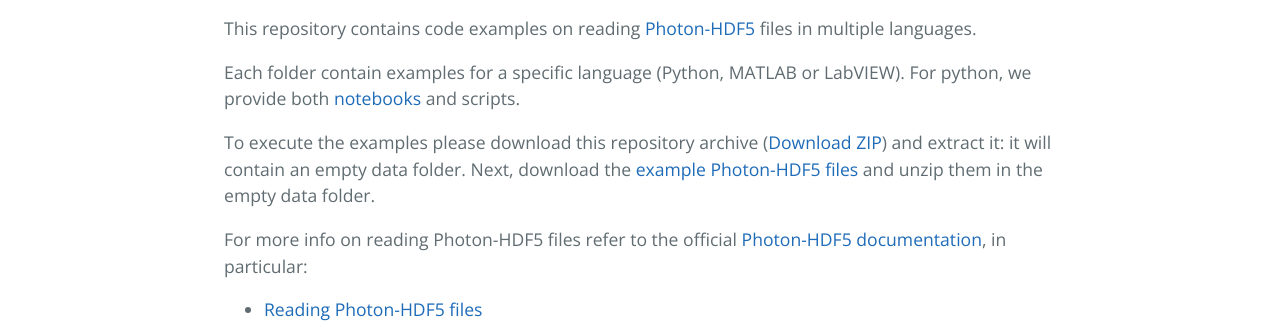
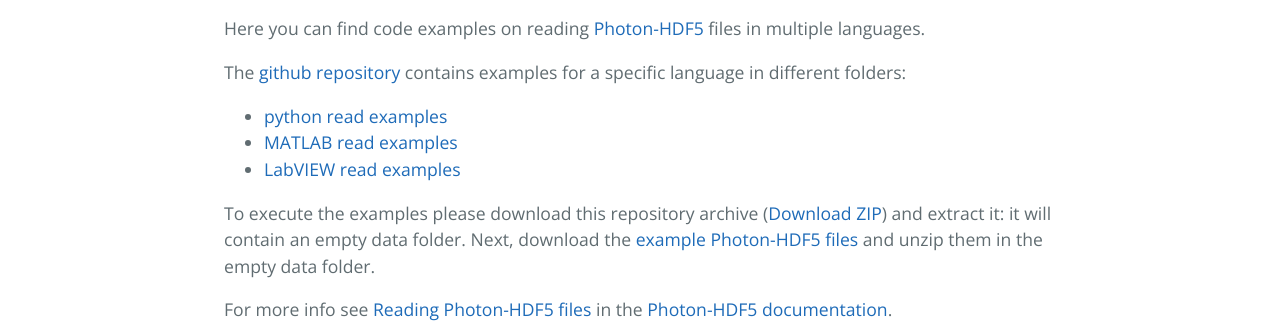
Before and after one commit to Photon-HDF5/photon_hdf5_reading_examples, a plain HTML site: page index.html in a window 1280 px wide. Shown: the part 470-800 px from the top of the page. Drawn offline with nearby package versions, Linux system fonts and the light colour scheme.

Commit message:
Create gh-pages branch via GitHub

```diff
--- a/index.html
+++ b/index.html
@@ -22,10 +22,16 @@
       <h1>
 <a id="photon-hdf5-reading-examples" class="anchor" href="#photon-hdf5-reading-examples" aria-hidden="true"><span class="octicon octicon-link"></span></a>Photon-HDF5 Reading Examples</h1>
 
-<p>This repository contains code examples on reading <a href="http://photon-hdf5.org/">Photon-HDF5</a> files in multiple languages.</p>
+<p>Here you can find code examples on reading <a href="http://photon-hdf5.org/">Photon-HDF5</a> files in multiple languages.</p>
 
-<p>Each folder contain examples for a specific language (Python, MATLAB or LabVIEW).
-For python, we provide both <a href="http://nbviewer.ipython.org/github/Photon-HDF5/photon_hdf5_reading_examples/blob/master/python/Reading%20%C2%B5s-ALEX%20data%20from%20Photon-HDF5.ipynb">notebooks</a> and scripts.</p>
+<p>The <a href="https://github.com/Photon-HDF5/photon_hdf5_reading_examples">github repository</a> contains
+examples for a specific language in different folders:</p>
+
+<ul>
+<li><a href="https://github.com/Photon-HDF5/photon_hdf5_reading_examples/tree/master/python">python read examples</a></li>
+<li><a href="https://github.com/Photon-HDF5/photon_hdf5_reading_examples/tree/master/matlab">MATLAB read examples</a></li>
+<li><a href="https://github.com/Photon-HDF5/photon_hdf5_reading_examples/tree/master/labview">LabVIEW read examples</a></li>
+</ul>
 
 <p>To execute the examples please download this repository archive
 (<a href="https://github.com/Photon-HDF5/photon_hdf5_reading_examples/archive/master.zip">Download ZIP</a>)
@@ -33,16 +39,17 @@ and extract it: it will contain an empty data folder. Next, download the
 <a href="http://figshare.com/articles/Example_smFRET_data_files_in_Photon_HDF5_format/1456362">example Photon-HDF5 files</a>
 and unzip them in the empty data folder.</p>
 
-<p>For more info on reading Photon-HDF5 files refer to the official <a href="http://photon-hdf5.readthedocs.org/">Photon-HDF5 documentation</a>, in particular:</p>
-
-<ul>
-<li><a href="http://photon-hdf5.readthedocs.org/en/latest/reading.html">Reading Photon-HDF5 files</a></li>
-</ul>
+<p>For more info see <a href="http://photon-hdf5.readthedocs.org/en/latest/reading.html">Reading Photon-HDF5 files</a>
+in the <a href="http://photon-hdf5.readthedocs.org/">Photon-HDF5 documentation</a>.</p>
 
 <h2>
 <a id="support" class="anchor" href="#support" aria-hidden="true"><span class="octicon octicon-link"></span></a>Support</h2>
 
 <p>For any issue in running the examples please <a href="https://github.com/Photon-HDF5/photon_hdf5_reading_examples/issues">open an issue</a> or ask a question on the <a href="https://groups.google.com/forum/#!forum/photon-hdf5">Photon-HDF5 Google Group</a>.</p>
+
+<hr>
+
+<p>This work was supported by NIH Grant R01-GM95904.</p>
 
       <footer class="site-footer">
         <span class="site-footer-owner"><a href="https://github.com/Photon-HDF5/photon_hdf5_reading_examples">Photon-HDF5 reading examples</a> is maintained by <a href="https://github.com/Photon-HDF5">Photon-HDF5</a>.</span>
```
Also changed, not shown: params.json (+1 -1 lines).
